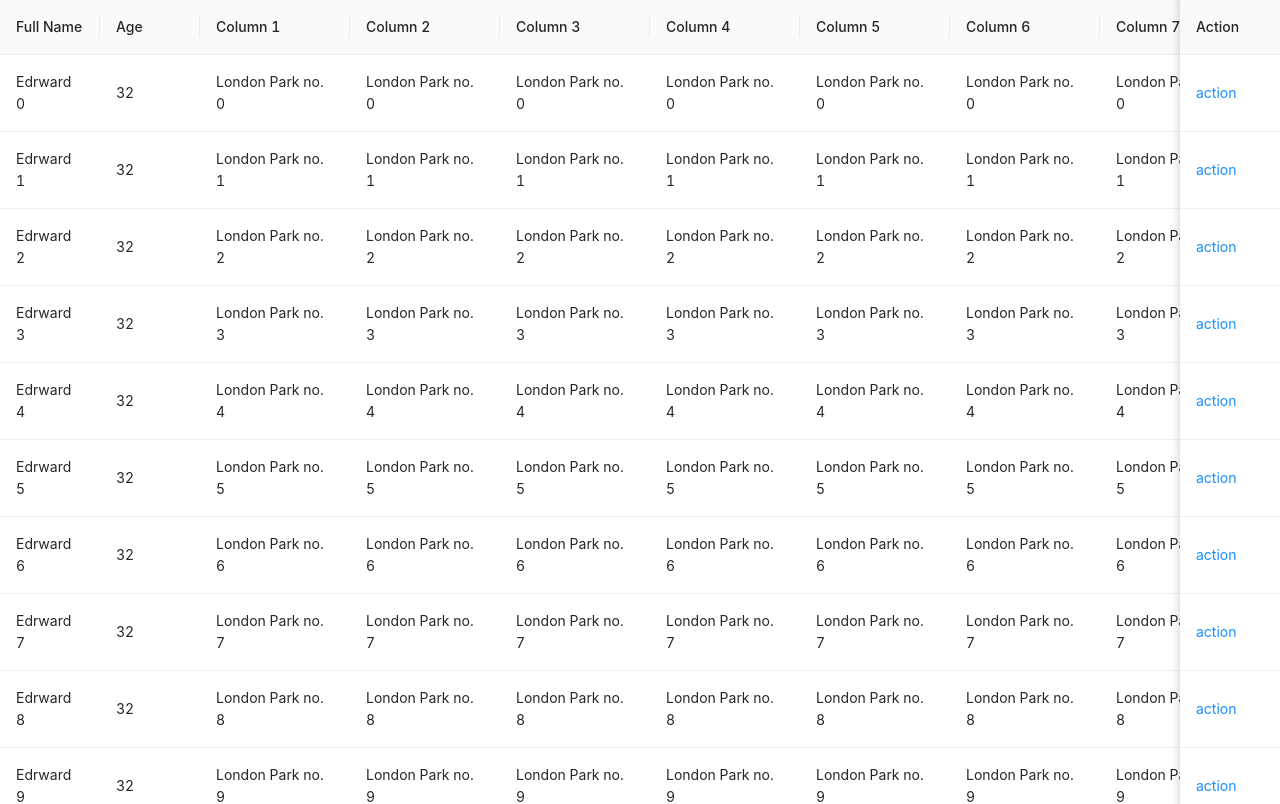
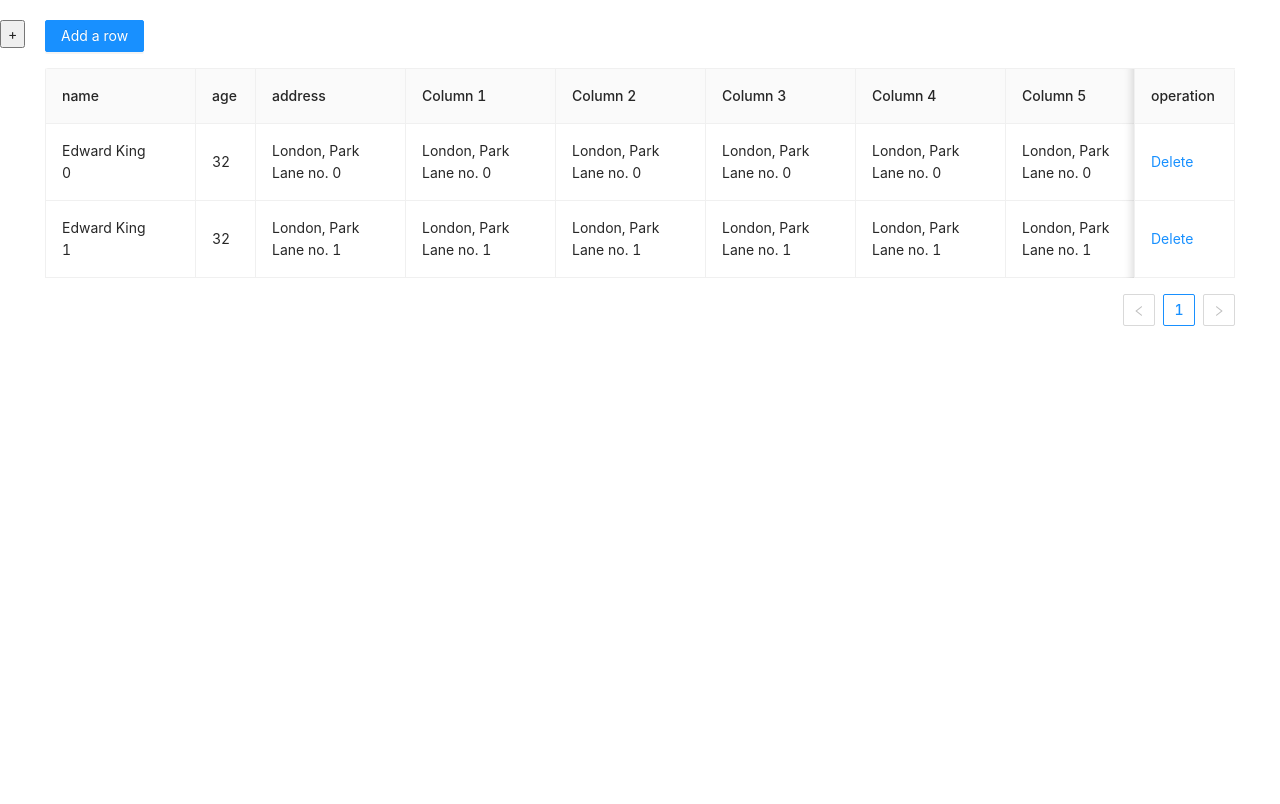
Before and after one commit to dontcry2013/scheduler, a React (Create React App) app: page / in a window 1280 px wide. Shown: the top 804 px of the page. Built offline with nearby package versions, Linux system fonts and the light colour scheme.

Commit message:
get mouse over event

```diff
--- a/src/App.tsx
+++ b/src/App.tsx
@@ -1,10 +1,19 @@
 import React from 'react';
-import Mytable from './components/table';
 import "antd/dist/antd.css";
+import EditableTable from './components/EditableTable';
+import HoverOverButton from './components/HoverOverButton';
 
 function App() {
   return (
-    <Mytable></Mytable>
+    <div style={{
+      position: 'relative',
+      height: '100%',
+      padding: '0 25px',
+    }}>
+      <HoverOverButton></HoverOverButton>
+      <EditableTable></EditableTable>
+    </div>
+
   );
 }
 
--- a/src/components/EditableCell.tsx
+++ b/src/components/EditableCell.tsx
@@ -27,6 +27,12 @@ const EditableCell: React.FC<EditableCellProps> = ({
     form.setFieldsValue({ [dataIndex]: record[dataIndex] });
   };
 
+  const mouseOver = (event: React.MouseEvent) => {
+    if (event.target instanceof HTMLElement) {
+      console.log(111, event.target.offsetTop, event);
+    }
+  }
+
   const save = async () => {
     try {
       const values = await form.validateFields();
@@ -55,7 +61,7 @@ const EditableCell: React.FC<EditableCellProps> = ({
         <Input ref={inputRef} onPressEnter={save} onBlur={save} />
       </Form.Item>
     ) : (
-      <div className="editable-cell-value-wrap" style={{ paddingRight: 24 }} onClick={toggleEdit}>
+      <div className="editable-cell-value-wrap" style={{ paddingRight: 24 }} onClick={toggleEdit} onMouseOver={mouseOver}>
         {children}
       </div>
     );
--- a/src/components/EditableTable.tsx
+++ b/src/components/EditableTable.tsx
@@ -27,7 +27,7 @@ class EditableTable extends React.Component<EditableTableProps, EditableTableSta
         title: 'age',
         key: 'age',
         dataIndex: 'age',
-        width: 150,
+        width: 60,
       },
       {
         title: 'address',
@@ -164,7 +164,7 @@ class EditableTable extends React.Component<EditableTableProps, EditableTableSta
       };
     });
     return (
-      <div>
+      <div style={{ margin: '20px' }}>
         <Button onClick={this.handleAdd} type="primary" style={{ marginBottom: 16 }}>
           Add a row
         </Button>
--- /dev/null
+++ b/src/components/HoverOverButton.tsx
@@ -0,0 +1,19 @@
+import React, {useState} from "react";
+
+const mystyle: any = {
+  position: 'absolute',
+  left: 0,
+  width: 25,
+};
+
+const HoverOverButton: React.FC = (props) => {
+    // const [style, setStyle] = useState({display: 'none'});
+
+    return (
+      <div id="iButtons" style={mystyle}>
+        <input type="button" value="+"></input>
+      </div>
+    );
+}
+
+export default HoverOverButton
--- a/src/components/table.tsx
+++ b/src/components/table.tsx
@@ -1,6 +1,6 @@
 import React from 'react';
 import { Table, TableColumnType } from 'antd';
-import EditableTable from './EditableTable';
+
 type IType = {
   title: string,
   width: number,
@@ -89,9 +89,8 @@ for (let i = 0; i < 100; i++) {
 export default () => {
 
   return (
-    <div>
+    <>
       <Table pagination={{ pageSize: 105 }} columns={columns} dataSource={data} scroll={{ x: 1500, y: '100vh' }} />
-      <EditableTable></EditableTable>
-    </div>
+    </>
   )
 }
```
